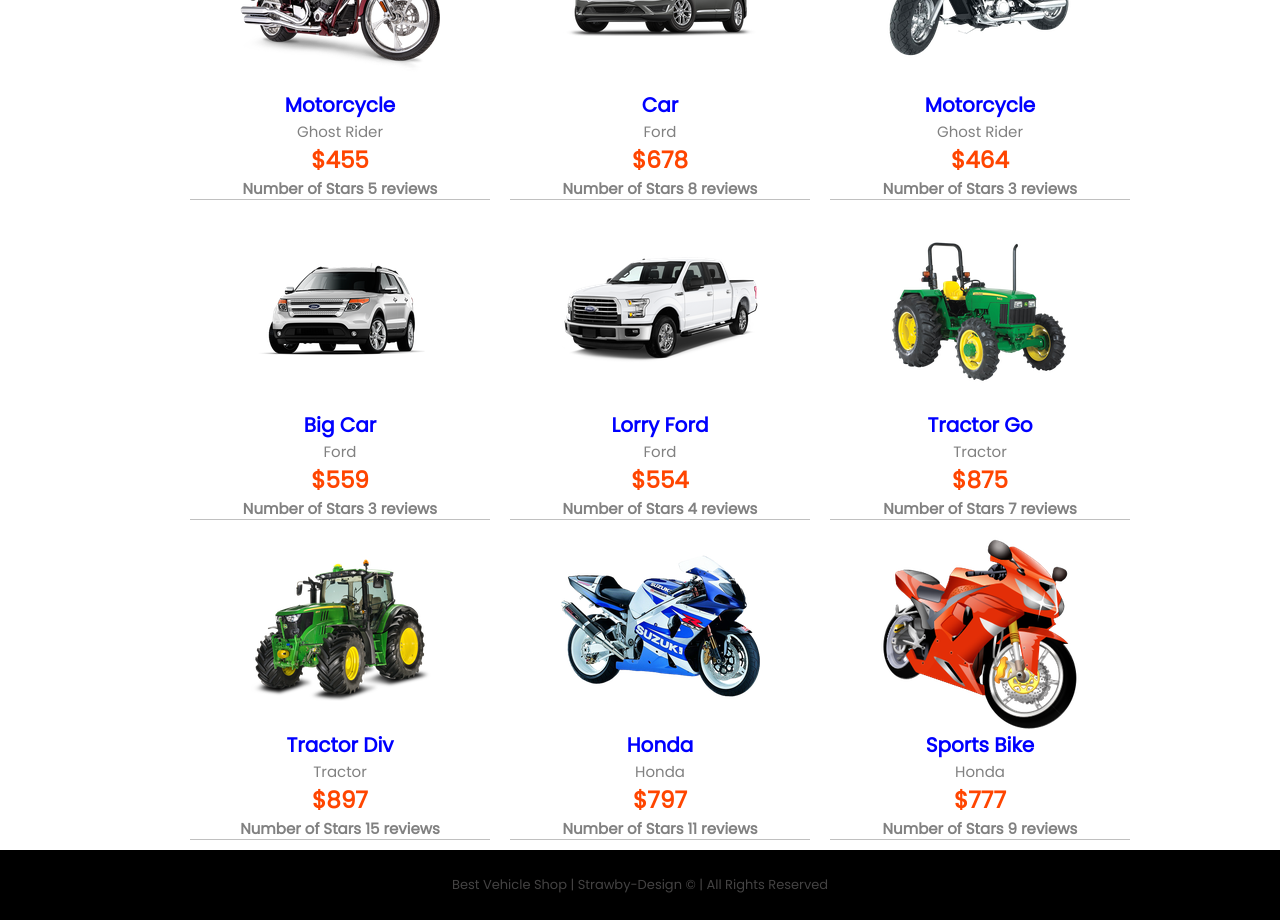
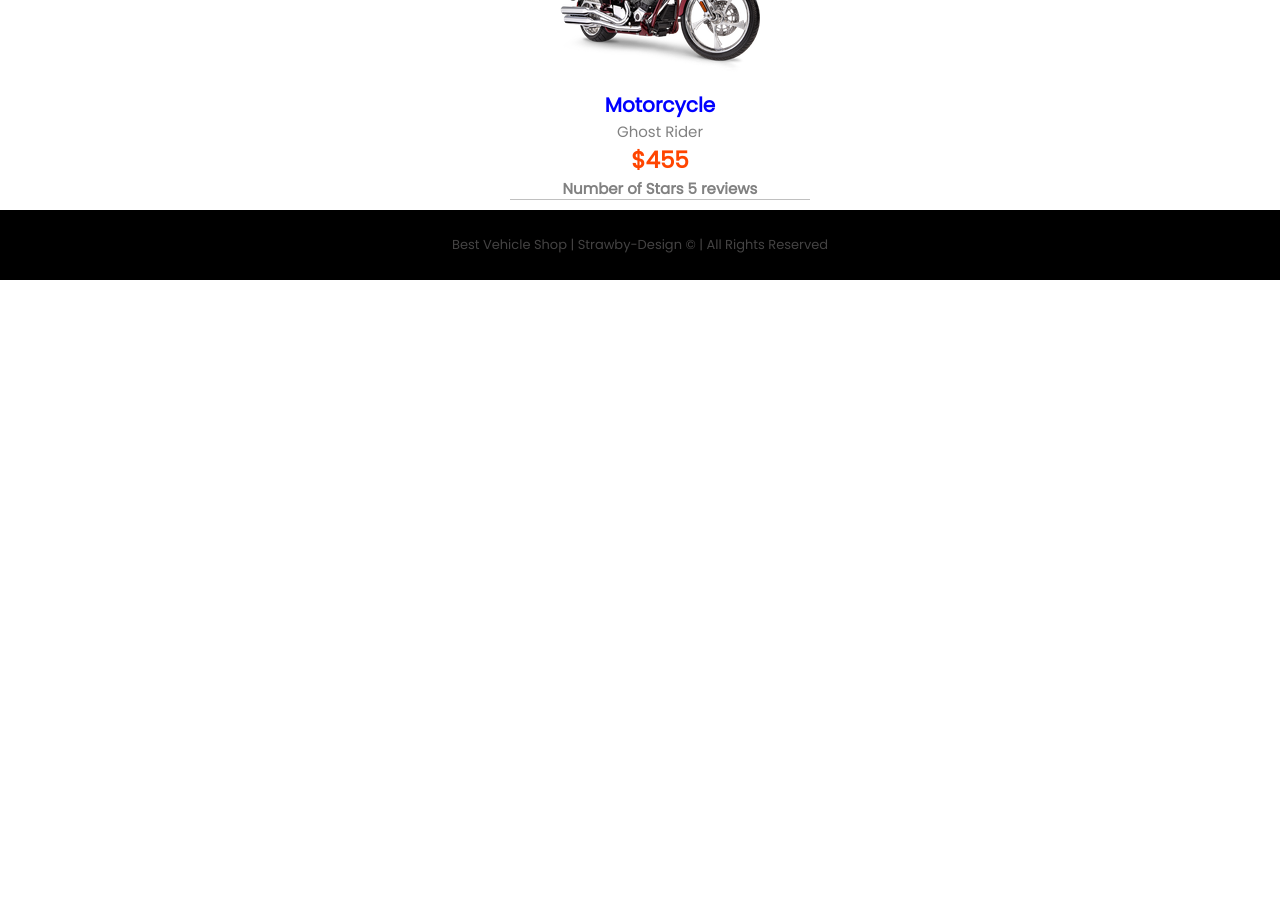
Before and after one commit to NjohPrince/E-Commerce-Website-Using-React-and-Nodejs, a React (Create React App) app in the folder my-app/: page / in a window 1280 px wide. Shown: the part 180-1100 px from the top of the page. After the commit the page ends 800 px from the top, so only its background shows below. Built offline with nearby package versions, Linux system fonts and the light colour scheme.

Commit message:
deleted inorder to render the products dynamically

```diff
--- a/my-app/src/App.js
+++ b/my-app/src/App.js
@@ -54,78 +54,7 @@
                         <div className="product-price">$455</div>
                         <div className="product-rating">Number of Stars  5 reviews </div>
                     </li>
-                    <li className="product">
-                        <img className="product-image" src="/images/ford.png" alt="product" />
-                        <div className="product-name">
-                            <a href="product.html">Car</a>
-                        </div>
-                        <div className="product-brand">Ford</div>
-                        <div className="product-price">$678</div>
-                        <div className="product-rating">Number of Stars  8 reviews </div>
-                    </li>
-                    <li className="product">
-                        <img className="product-image" src="/images/motorcycle2.png" alt="product" />
-                        <div className="product-name">
-                            <a href="product.html">Motorcycle</a>
-                        </div>
-                        <div className="product-brand">Ghost Rider</div>
-                        <div className="product-price">$464</div>
-                        <div className="product-rating">Number of Stars  3 reviews </div>
-                    </li>
-                    <li className="product">
-                        <img className="product-image" src="/images/fordBig.png" alt="product" />
-                        <div className="product-name">
-                            <a href="product.html">Big Car</a>
-                        </div>
-                        <div className="product-brand">Ford</div>
-                        <div className="product-price">$559</div>
-                        <div className="product-rating">Number of Stars  3 reviews </div>
-                    </li>
-                    <li className="product">
-                        <img className="product-image" src="/images/fordOpen.png" alt="product" />
-                        <div className="product-name">
-                            <a href="product.html">Lorry Ford</a>
-                        </div>
-                        <div className="product-brand">Ford</div>
-                        <div className="product-price">$554</div>
-                        <div className="product-rating">Number of Stars  4 reviews </div>
-                    </li>
-                    <li className="product">
-                        <img className="product-image" src="/images/tractorGo.png" alt="product" />
-                        <div className="product-name">
-                            <a href="product.html">Tractor Go</a>
-                        </div>
-                        <div className="product-brand">Tractor</div>
-                        <div className="product-price">$875</div>
-                        <div className="product-rating">Number of Stars  7 reviews </div>
-                    </li>
-                    <li className="product">
-                        <img className="product-image" src="/images/tractors.png" alt="product" />
-                        <div className="product-name">
-                            <a href="product.html">Tractor Div</a>
-                        </div>
-                        <div className="product-brand">Tractor</div>
-                        <div className="product-price">$897</div>
-                        <div className="product-rating">Number of Stars  15 reviews </div>
-                    </li>
-                    <li className="product">
-                        <img className="product-image" src="/images/sports.png" alt="product" />
-                        <div className="product-name">
-                            <a href="product.html">Honda</a>
-                        </div>
-                        <div className="product-brand">Honda</div>
-                        <div className="product-price">$797</div>
-                        <div className="product-rating">Number of Stars  11 reviews </div>
-                    </li>
-                    <li className="product">
-                        <img className="product-image" src="/images/sports2.png" alt="product" />
-                        <div className="product-name">
-                            <a href="product.html">Sports Bike</a>
-                        </div>
-                        <div className="product-brand">Honda</div>
-                        <div className="product-price">$777</div>
-                        <div className="product-rating">Number of Stars  9 reviews </div>
-                    </li>
+
                 </ul>
             </div>
         </main>
```
Also changed, not shown: 1 other file (tests, documents, lock files or other folders).
